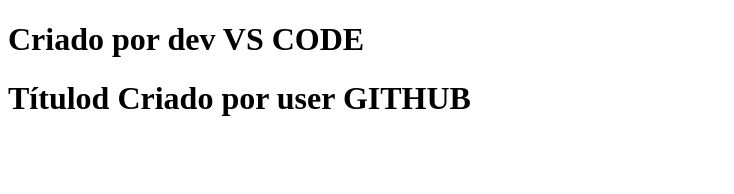
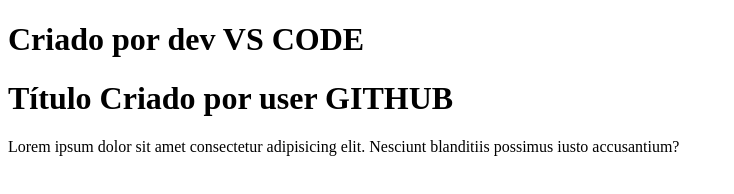
Before and after one commit to Gabriel170206/Aula_GIT_essencial, a plain HTML site: page index.htm in a window 1280 px wide. Shown: the whole page, without its empty margins (0-734 px from the left). Drawn offline with Linux system fonts and the light colour scheme.

Commit message:
feature: paragraph

```diff
--- a/index.htm
+++ b/index.htm
@@ -7,7 +7,8 @@
 </head>
 <body>
   <h1>Criado por dev  VS CODE</h1>
-  <h1>Títulod Criado por user GITHUB</h1>
+  <h1>Título Criado por user GITHUB</h1>
 
+  <p>Lorem ipsum dolor sit amet consectetur adipisicing elit. Nesciunt blanditiis possimus iusto accusantium?</p>
 </body>
 </html>
```
